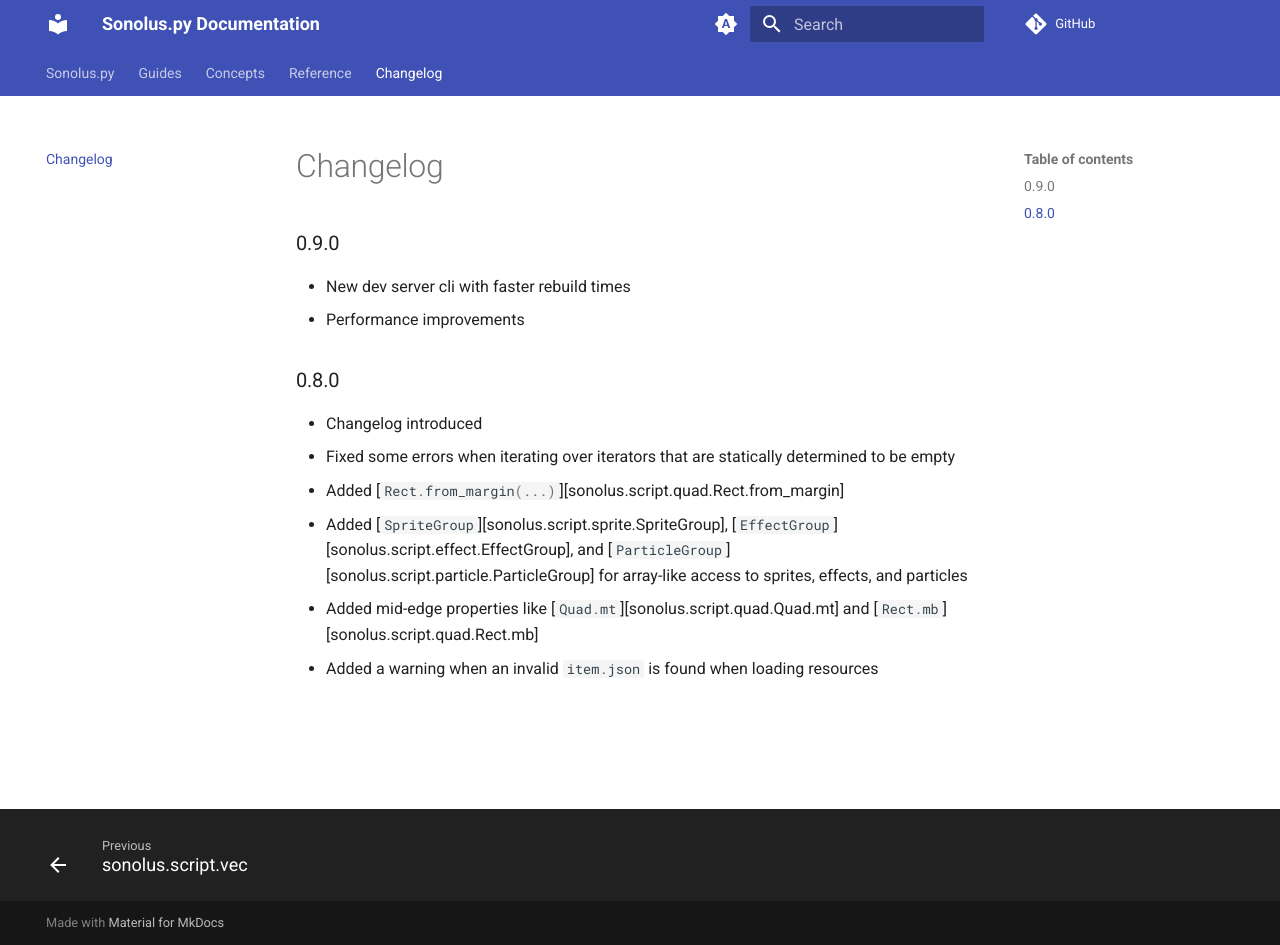
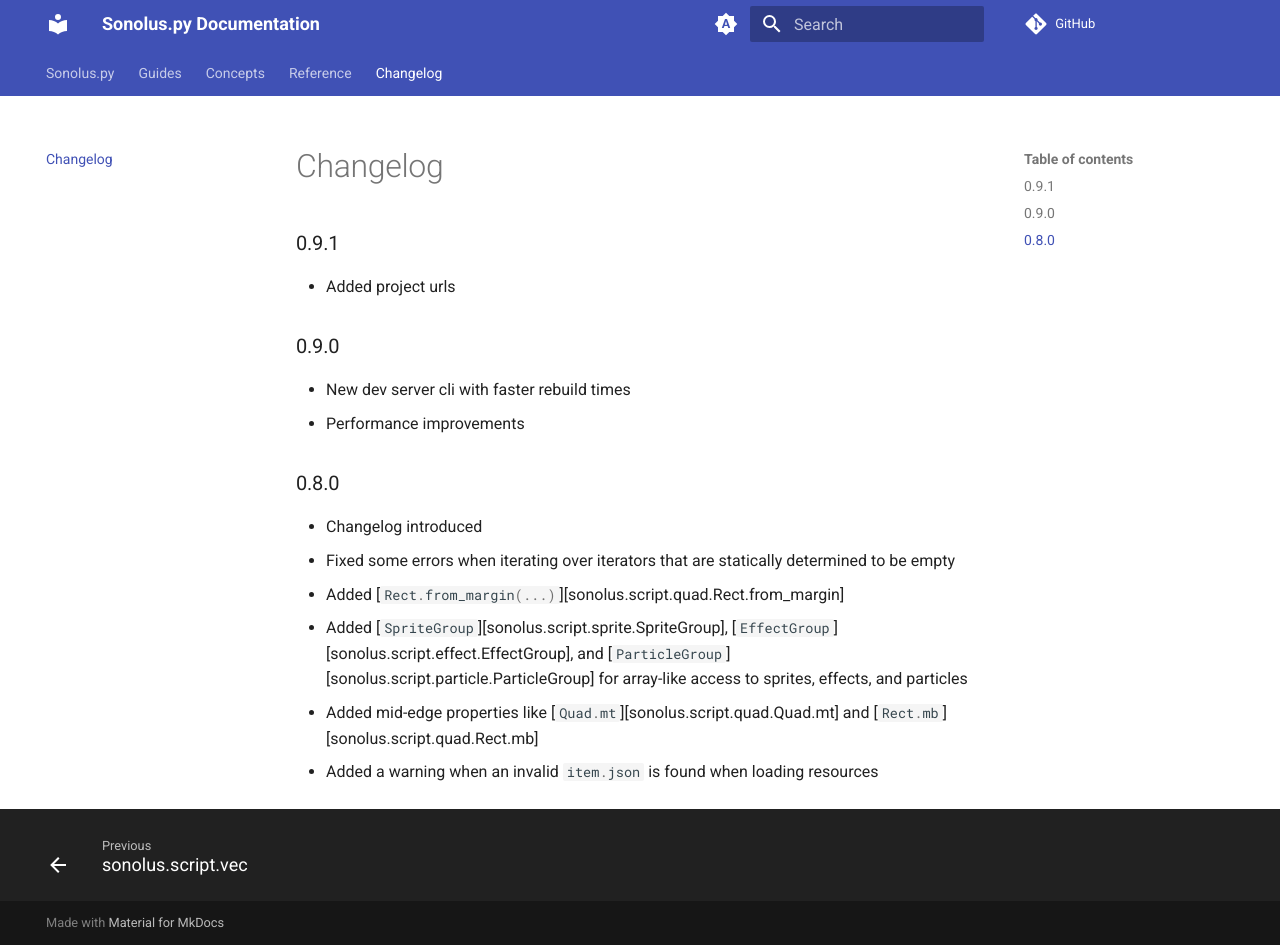
Before and after one commit to qwewqa/sonolus.py, an MkDocs documentation site: the page built from docs/changelog/index.md, in a window 1280 px wide and 945 px high. Built offline with MkDocs 1.6.1 and Material for MkDocs 9.7.7, drawn with Linux system fonts in a browser that asks for light colours; comment, search, counter and statistics services are not loaded.

Commit message:
Bump version to v0.9.1

```diff
--- a/docs/changelog/index.md
+++ b/docs/changelog/index.md
@@ -1,3 +1,7 @@
+### 0.9.1
+
+- Added project urls
+
 ### 0.9.0
 
 - New dev server cli with faster rebuild times
--- a/pyproject.toml
+++ b/pyproject.toml
@@ -1,6 +1,6 @@
 [project]
 name = "sonolus.py"
-version = "0.9.0"
+version = "0.9.1"
 description = "Sonolus engine development in Python"
 readme = "README.md"
 requires-python = ">=3.12"
```
Also changed, not shown: 1 other file.
